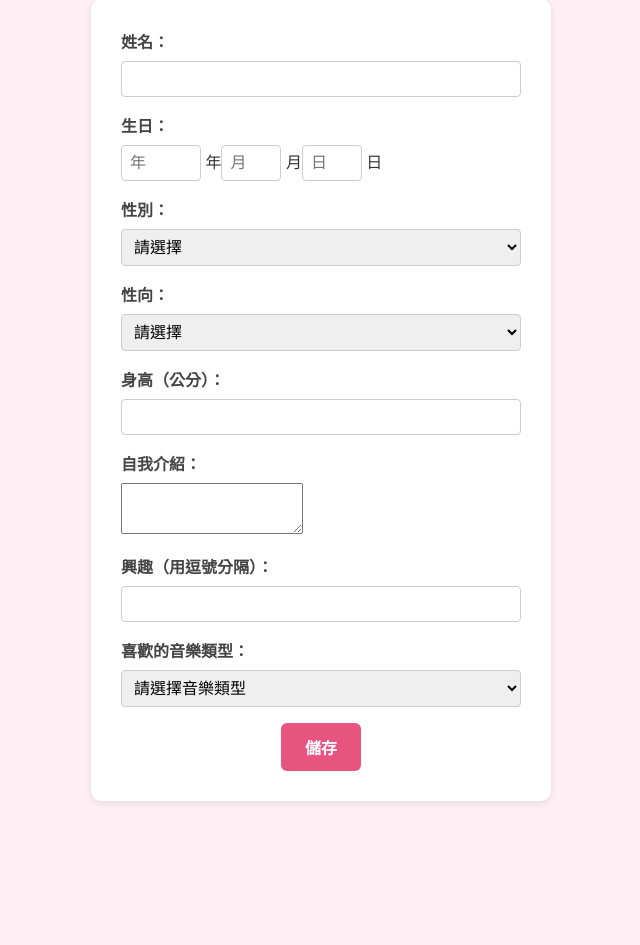
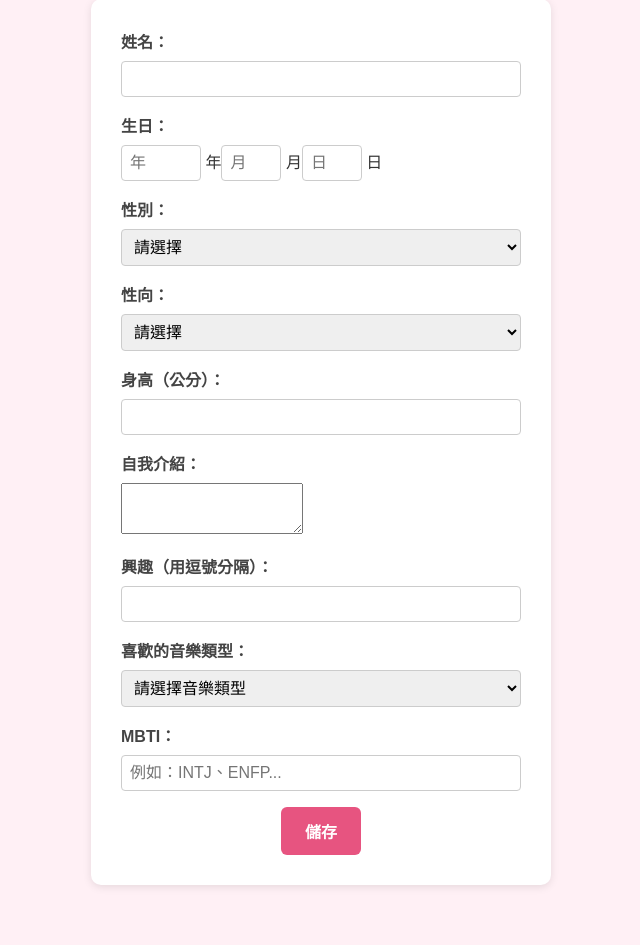
Before and after one commit to chinglingliao/db_project, a Flask app: page /info in a window 1280 px wide. Shown: the part 136-1081 px from the top of the page, without its empty margins (319-959 px from the left). Before the commit the page ends 939 px from the top, so only its background shows below. Run offline with Flask 3, Linux system fonts and the light colour scheme; the visitor is signed in with stand-in values (Sample User, id 1); some libraries are stand-ins or nearby versions.

Commit message:
second modification

```diff
--- a/app.py
+++ b/app.py
@@ -496,8 +496,8 @@ def save_profile():
         # 更新 user_profiles
         conn.execute("""
             INSERT OR REPLACE INTO user_profiles
-            (user_id, birth_date, birth_month, birth_year, gender, sex_orientation_id, bio, height, music_genre_id)
-            VALUES (?, ?, ?, ?, ?, ?, ?, ?, ?)
+            (user_id, birth_date, birth_month, birth_year, gender, sex_orientation_id, bio, height, music_genre_id, mbti)
+            VALUES (?, ?, ?, ?, ?, ?, ?, ?, ?, ?)
         """, (
             session["user_id"],
             data.get("birth_date"),
@@ -507,7 +507,8 @@ def save_profile():
             data.get("sex_orientation_id"),
             data.get("bio"),
             data.get("height"),
-            data.get("music_genre_id")
+            data.get("music_genre_id"),
+            data.get("mbti")
         ))
 
         # 處理興趣
--- a/schema.sql
+++ b/schema.sql
@@ -15,6 +15,7 @@ CREATE TABLE IF NOT EXISTS user_profiles (
     gender TEXT CHECK (gender IN ('male', 'female', 'other')),
     sex_orientation_id INTEGER,
     music_genre_id INTEGER,
+    mbti TEXT, -- 新增 mbti 欄位
     -- location TEXT, --之後可以做這個 跟那個最大距離有關
     bio TEXT,      -- 自我介紹
     height INTEGER CHECK (height > 0), -- 身高（公分）
--- a/templates/info.html
+++ b/templates/info.html
@@ -40,6 +40,7 @@
             const [bio, setBio] = useState("");
             const [interests, setInterests] = useState("");
             const [musicGenreId, setMusicGenreId] = useState("");
+            const [mbti, setMbti] = useState("");
             const [error, setError] = useState("");
 
             // TODO: 這裡 musicGenres 和 sexOrientations 應由後端渲染或 API 取得
@@ -94,6 +95,7 @@
                             bio,
                             interests: interests ? interests.split(",").map((s) => s.trim()) : [],
                             music_genre_id: parseInt(musicGenreId),
+                            mbti,
                         }),
                     });
 
@@ -212,6 +214,15 @@
                                 ))}
                             </select>
                         </div>
+                        <div>
+                            <label>MBTI：</label>
+                            <input
+                                type="text"
+                                value={mbti}
+                                onChange={(e) => setMbti(e.target.value)}
+                                placeholder="例如：INTJ、ENFP..."
+                            />
+                        </div>
                         <button type="submit">儲存</button>
                     </form>
                 </div>
```
Also changed, not shown: models.db.
